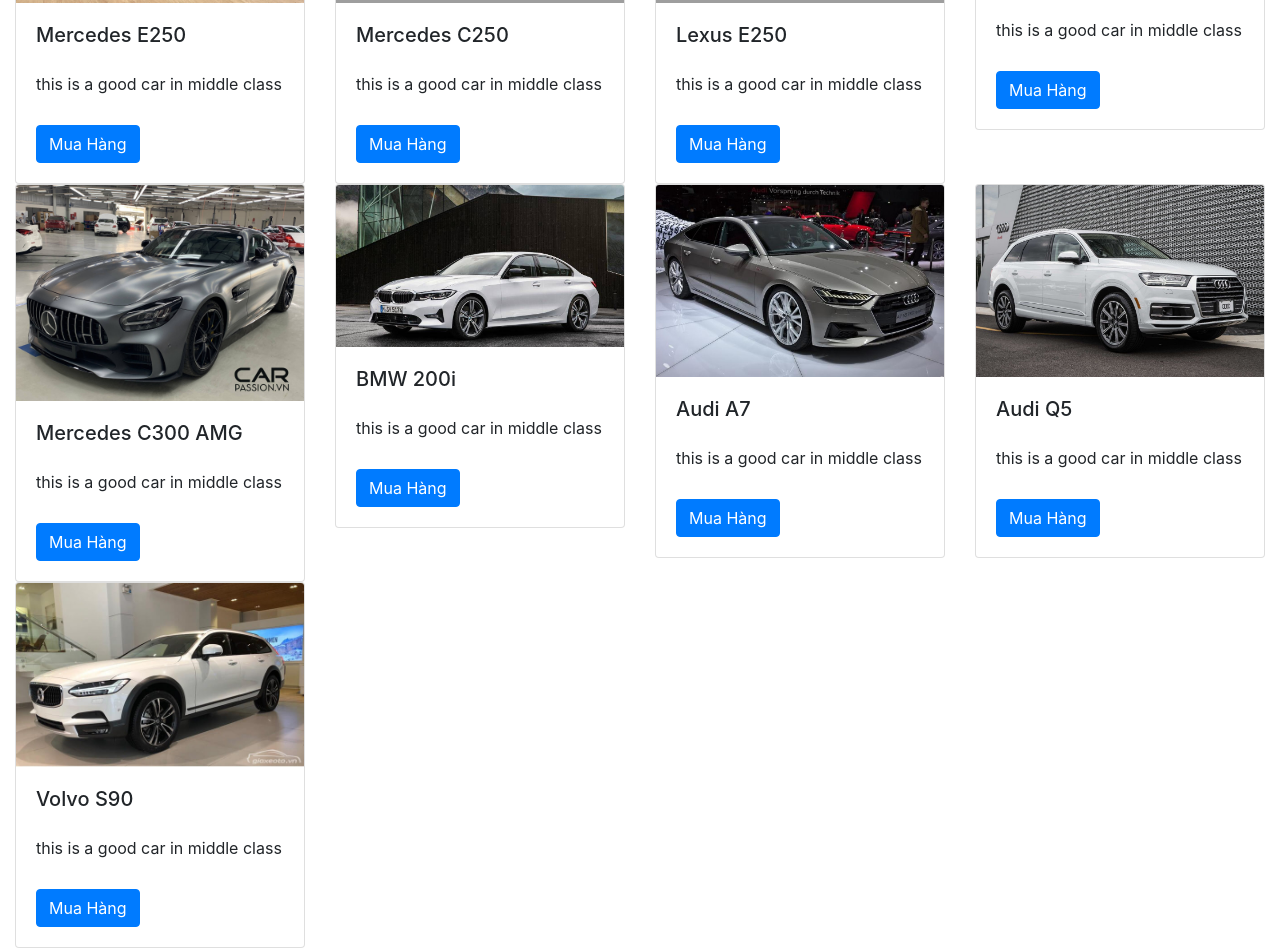
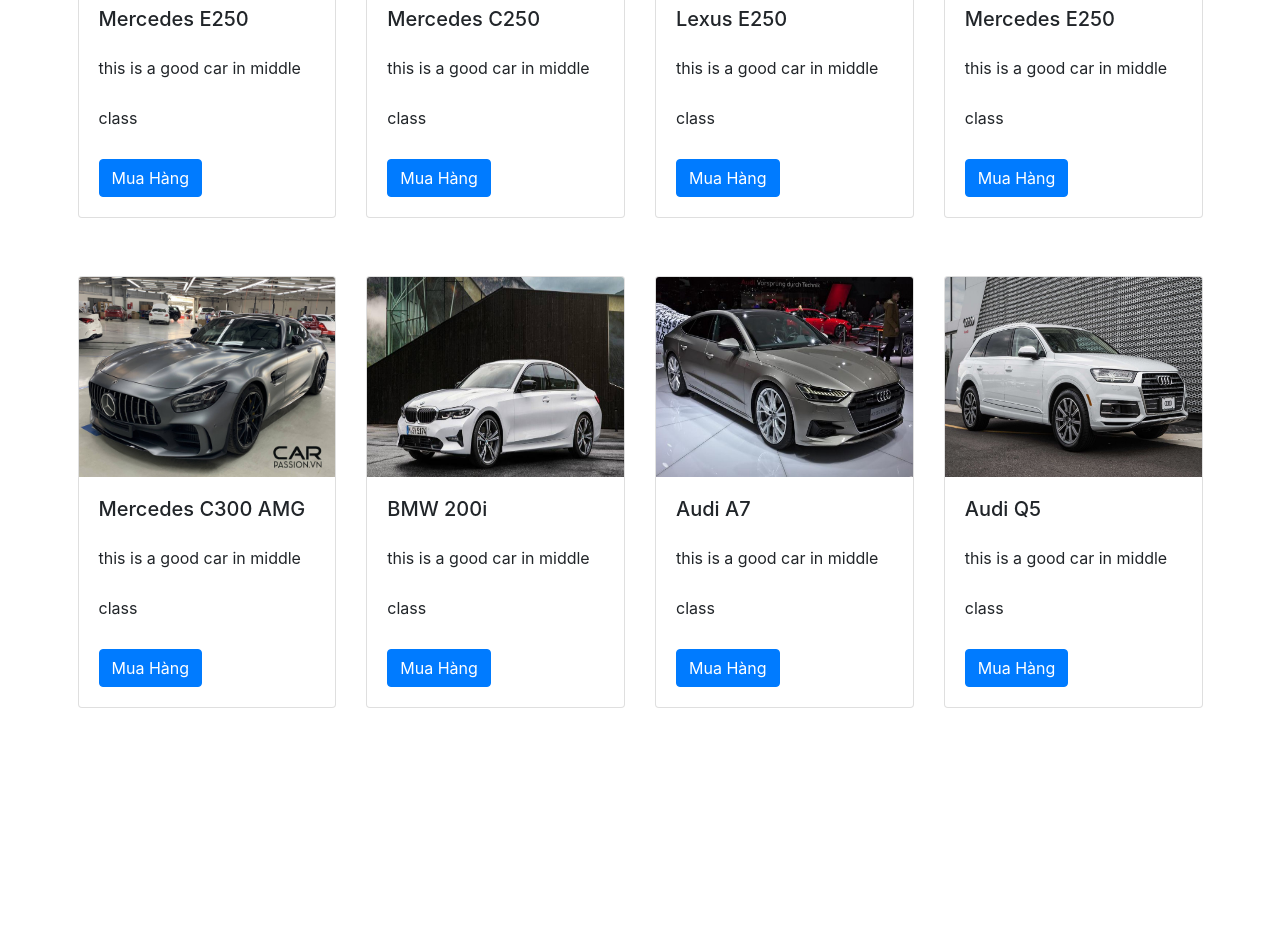
Before and after one commit to hoanv72/car-shop-context-api-, a React app: page / in a window 1280 px wide. Shown: the part 958-1906 px from the top of the page. After the commit the page ends 1723 px from the top, so only its background shows below. Built offline with nearby package versions, Linux system fonts and the light colour scheme; grey boxes are pictures that could not be loaded.

Commit message:
update new design

```diff
--- a/src/Components/Cart.js
+++ b/src/Components/Cart.js
@@ -13,11 +13,11 @@
 				<MyContext.Consumer>
 					{ (value) => {
 						return value.Cart.map( car => {
-							return 	<tr className="cartItem">
-										<td key={car.id} className="cartItem-img" >
+							return 	<tr className="cart-item">
+										<td key={car.id} className="cart-item-img" >
 											<img src={car.img}  />
 										</td>
-										<td className="cartItem-title">
+										<td className="cart-item-title">
 											<p>{car.brand} {car.title} </p>
 										</td>
 										<td>
--- a/src/Components/Item.js
+++ b/src/Components/Item.js
@@ -6,7 +6,7 @@
 		const { id, title, img, price, brand, info, inCart } = this.props.product;
 		return(
 		<div className="card">
-			<img src={img} className="card-img-top" alt="..."/>
+			<img src={img} className="card-img-top" style={{height: '200px'}} alt="..."/>
 			<div className="card-body">
 				<h5 className="card-title"> {brand} {title} </h5>
 				<p className="card-text"> {info}</p>
--- a/src/Components/MyProvider.js
+++ b/src/Components/MyProvider.js
@@ -90,16 +90,6 @@
 				info: 'this is a good car in middle class ',
 				inCart: false,
 				count: 1
-			},
-			{
-				id: 9,
-				title: 'S90',
-				img: 'public/img/car9.jpg',
-				price: 10,
-				brand: 'Volvo',
-				info: 'this is a good car in middle class ',
-				inCart: false,
-				count: 1
 			}
 			],
 			productDetail: [
--- a/src/Components/Nab.js
+++ b/src/Components/Nab.js
@@ -25,12 +25,12 @@
 			    <ul className="navbar-nav mr-auto">
 			    	<li className="nav-link active ml-3">Home</li>
 			      <li className="nav-link active ml-3">
-			      	<NavLink exact to="/" activeStyle={{fontSize:"19px",color: "black", margin:"15px", fontFamily:"Roboto Condensed"}}> Product </NavLink>
+			      	<NavLink exact to="/" activeStyle={{fontSize:"19px", color: "black", margin:"15px", fontFamily:"Roboto Condensed"}}> Product </NavLink>
 			      </li>
 			      <li className="nav-link active ml-3">
 			      	<MyContext.Consumer>
 			      		{  (value) => {
-			      			return <NavLink to="/cart" activeStyle={{fontSize:"19px",color: "black", margin:"15px", fontFamily:"Roboto Condensed"}}> Cart({value.Cart.length}) </NavLink>
+			      			return <NavLink to="/cart" activeStyle={{fontSize:"19px", color: "black", margin:"15px", fontFamily:"Roboto Condensed"}}> Cart({value.Cart.length}) </NavLink>
 			      		}}
 			      	</MyContext.Consumer>
 
--- a/src/Components/Product.js
+++ b/src/Components/Product.js
@@ -10,8 +10,8 @@
 				<MyContext.Consumer>
 					{ (value) => {
 						 return value.dataProduct.map( product => {
-						 	return 	<div className="col-3">
-						 		  		<Item key={product.id} product={product} />
+						 	return 	<div className="col-3 product" key={product.id}>
+						 		  		<Item  product={product} />
 						 			</div>
 
 						 })
--- a/src/css/style.css
+++ b/src/css/style.css
@@ -59,4 +59,14 @@
 
 .product-list{
 	margin-top: 5%;
+	padding: 0% 5%;
 }
+.product-list .product{
+	margin-bottom: 5%;
+	transition: .5s ease;
+}
+.product-list .product:hover{
+	box-shadow: 4px 4px rgba(0, 0, 0, .2);
+	outline: none;
+}
+/*Cart*/
```
Also changed, not shown: build/642244cfaa2a077dc5fb5bdcab0da166.jpg (added), build/style.css, 2 other files.
